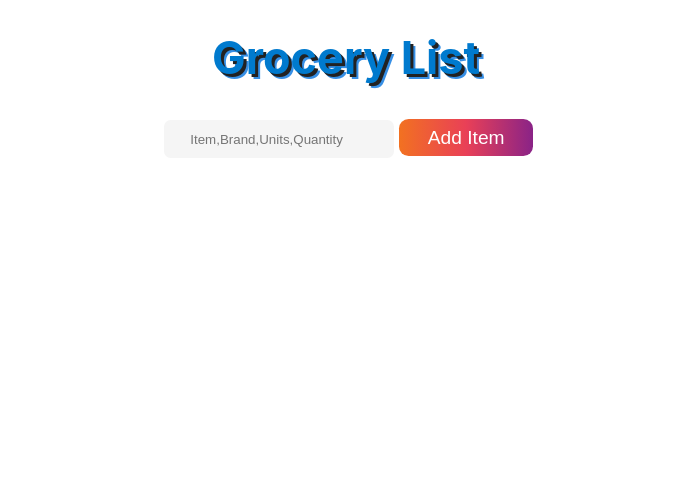
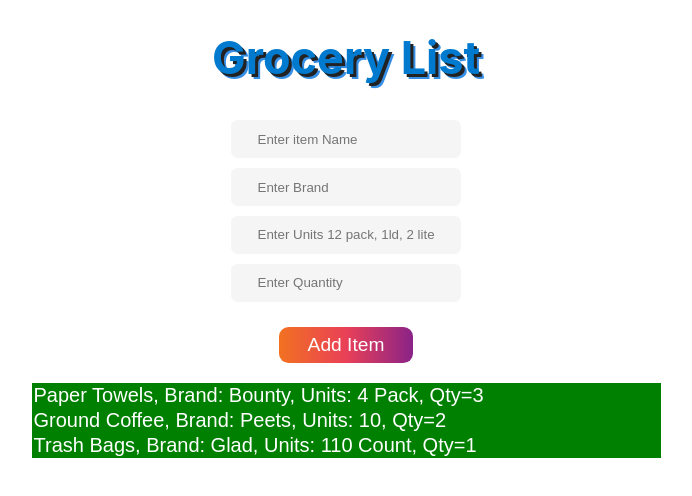
Before and after one commit to srikemburu/react-groceries, a React (Create React App) app: page / in a window 1280 px wide. Shown: the top 496 px of the page, without its empty margins (294-986 px from the left). Built offline with nearby package versions, Linux system fonts and the light colour scheme.

Commit message:
Working commit

```diff
--- a/src/App.js
+++ b/src/App.js
@@ -1,4 +1,3 @@
-
 import React, { useState } from "react";
 import "./App.css";
 import Item from "./components/Item";
@@ -11,51 +10,51 @@ const arr = () => {
 };
 
 function App() {
-   const [item, setItem] = useState("");
+  const [item, setItem] = useState([
+    { itemName: 'Paper Towels', brand: 'Bounty', units: '4 Pack', quantity: 3, isPurchased: false },
+    { itemName: 'Ground Coffee', brand: 'Peets', units: '10', quantity: 2, isPurchased: true },
+    { itemName: 'Trash Bags', brand: 'Glad', units: '110 Count', quantity: 1, isPurchased: false },
+  ]);
 
-  console.log("start iem: " + item)
-  const [edit, setEdit] = useState(false);
-  const [editId, setEditId] = useState();
+  const [itemValue, setItemValue] = useState('');
+  const [brandValue, setBrandValue] = useState('');
+  const [unitValue, setUnitValue] = useState('');
+  const [qtyValue, setQtyValue] = useState('');
+
+  console.log("Initial item: ",  item)
+
   const [list, setList] = useState(arr);
   const [error, setError] = useState("");
 
   const handleSubmit = (e) => {
+
     const newItem = {
       id: uuidv4(),
-      item: item,
-      complete: false,
+      itemName: itemValue,
+      brand: brandValue,
+      units: unitValue,
+      quantity: qtyValue,
+      isPurchased: false,
     };
+
+    console.log("newItem line 44: ", newItem)
+    setList([...list, newItem]);
+
+    const newItems = [...item, newItem]
+    setItem(newItems)
+
+    console.log("Item line 52: ",  item)
+    setItemValue("")
+    setBrandValue("")
+    setUnitValue("")
+    setQtyValue('')
+
     e.preventDefault();
-    if (item && item.length <= 25 && !edit) {
-      setList([...list, newItem]);
-      setItem("");
-      setError("");
-    } else if (item && item.length <= 25 && edit && editId) {
-      setList(
-        list.map((el) => {
-          if (el.id === editId) {
-            return { ...el, item: item };
-          }
-          return el;
-        })
-      );
-      setItem("");
-      setEditId(null);
-      setEdit(false);
-      setError("");
-    } else if (!item) setError("Item cannot be blank.");
-    else if (item.length > 25) setError("Character limit is 25.");
   };
 
   React.useEffect(() => {
     localStorage.setItem("data", JSON.stringify(list));
-
-    console.log(list)
   }, [list]);
-
-  const handleChange = (e) => {
-    setItem(e.target.value);
-  };
 
   return (
     <div className="App">
@@ -64,36 +63,61 @@ function App() {
         <input
           className="input"
           type="text"
-          value={item}
-          placeholder="Item,Brand,Units,Quantity"
-          onChange={handleChange}
+          value={itemValue}
+          placeholder="Enter item Name"
+          onChange={(event) => setItemValue(event.target.value)}
         />
-        {edit ? (
-          <button className="btn" type="submit">
-            Edit Item
-          </button>
-        ) : (
+
+        <input
+          className="input"
+          type="text"
+          value={brandValue}
+          placeholder="Enter Brand"
+          onChange={(event) => setBrandValue(event.target.value)}
+        />
+
+        <input
+          className="input"
+          type="text"
+          value={unitValue}
+          placeholder="Enter Units 12 pack, 1ld, 2 liters"
+          onChange={(event) => setUnitValue(event.target.value)}
+        />
+
+        <input
+          className="input"
+          type="text"
+          value={qtyValue}
+          placeholder="Enter Quantity"
+          onChange={(event) => setQtyValue(event.target.value)}
+        />
+
+        <br/><br/>
+
         <button className="btn" type="submit">
             Add Item
-          </button>
-        )}
+        </button><br/><br/>
+
         {error && <p style={{ color: "red" }}>{error}</p>}
       </form>
+
+
       <div>
-        {list.map((c, id) => (
-          <>
+        {item.map((oneItem, id) => (
+          <div>
             <Item
               key={id}
-            id={c.id}
-            item={c.item}
+              id={oneItem.id}
+              itemName={oneItem.itemName}
+              brand={oneItem.brand}
+              units={oneItem.units}
+              quantity={oneItem.quantity}
+              isPurchased={oneItem.isPurchased}
               list={list}
               setList={setList}
-            complete={c.complete}
               setItem={setItem}
-            setEdit={setEdit}
-            setEditId={setEditId}
             />
-          </>
+          </div>
         )
         )}
       </div>
--- a/src/components/Item.js
+++ b/src/components/Item.js
@@ -3,15 +3,21 @@ import "./Item.css";
 
 const Item = ({
   id,
-  item,
+  itemName,
+  brand,
+  units,
+  quantity,
   list,
   setEdit,
   setEditId,
   setItem,
   setList,
-  complete,
+  isPurchased,
+}) => {
 
-}) => {
+  // Define itemInfo for display purpose
+  const itemInfo = itemName + ', Brand: ' + brand + ', Units: ' + units + ', Qty=' + quantity
+
   //Delete Item
   const remove = (id) => {
     setList(list.filter((el) => el.id !== id));
@@ -32,49 +38,23 @@ const Item = ({
     );
   };
 
-  //Edit Item
-  const handleItem = (id) => {
-    const editItem = list.find((el) => el.id === id);
-    setItem(editItem.item);
-    setEdit(true);
-    setEditId(id);
-  };
-
   return (
     <div className="item">
       <input
         type="text"
-        defaultValue={item}
+        defaultValue={itemInfo}
+        size="50"
         style={{
           border: "none",
           outline: "none",
-          backgroundColor: "gray",
+          backgroundColor: "green",
           color: "white",
           fontSize: "20px",
         }}
-        className={complete ? "complete" : ""}
+        className={isPurchased ? "purchased" : ""}
       />
 
-      <img
-        style={{ cursor: "pointer" }}
-        onClick={() => handleComplete(id)}
-        src="https://img.icons8.com/offices/40/000000/checked-2--v2.png"
-        alt="mark item complete"
-      />
 
-      <img
-        style={{ cursor: "pointer" }}
-        onClick={() => {
-          const confirmBox = window.confirm(
-            "Are you sure you want to delete this item?"
-          );
-          if (confirmBox === true) {
-            remove(id);
-          }
-        }}
-        src="https://img.icons8.com/color/48/000000/trash.png"
-        alt="delete item"
-      />
 
     </div>
   );
```
Lines whose indentation alone changed are shown as unchanged.
